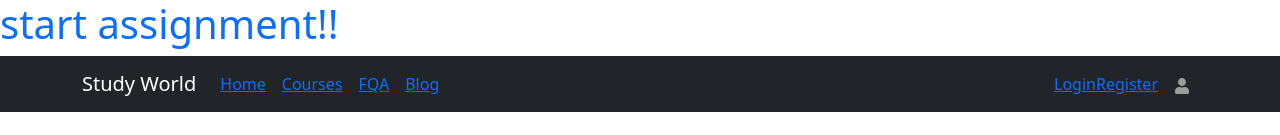
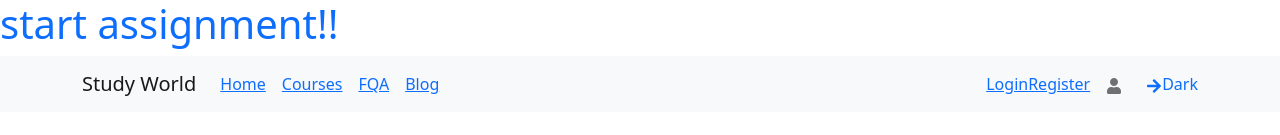
Before and after one commit to Nadim44/study-client-repo-10, a React (Create React App) app: page / in a window 1280 px wide. Shown: the top 135 px of the page. Built offline with nearby package versions, Linux system fonts and the light colour scheme; no server answers.

Commit message:
togglr theme added

```diff
--- a/src/Header/Header.js
+++ b/src/Header/Header.js
@@ -6,13 +6,24 @@ import Navbar from 'react-bootstrap/Navbar';
 import SideNav from '../Pages/Shared/SideNav/SideNav';
 import { useContext } from 'react';
 import { AuthContext } from '../contexts/AuthProvider/AuthProvider';
-import { FaUser } from 'react-icons/fa';
+import { FaArrowRight, FaUser } from 'react-icons/fa';
 import { Button, Image } from 'react-bootstrap';
+import { useState } from 'react';
 
 
 
 const Header = () => {
     const { user, logOut } = useContext(AuthContext)
+    const [theme, setTheme] = useState(false)
+
+    const handleTheme = () => {
+        if (theme === false) {
+            setTheme(true)
+        }
+        else {
+            setTheme(false)
+        }
+    }
 
     const handleLogOut = () => {
         logOut()
@@ -21,7 +32,7 @@ const Header = () => {
     }
 
     return (
-        <Navbar collapseOnSelect expand="lg" className='mb-4' bg="dark" variant="dark">
+        <Navbar collapseOnSelect expand="lg" className='mb-4' bg="light" variant="light">
             <Container>
                 <Navbar.Brand >Study World</Navbar.Brand>
                 <Navbar.Toggle aria-controls="responsive-navbar-nav" />
@@ -59,6 +70,14 @@ const Header = () => {
 
                             }
                         </Nav.Link>
+                        {
+                            theme ?
+                                <Link onClick={handleTheme} className='text-decoration-none mx-auto ms-3 mt-2'><FaArrowRight></FaArrowRight> Light</Link>
+                                :
+                                <Link onClick={handleTheme} className='text-decoration-none ms-3 mt-2'>
+                                    <FaArrowRight></FaArrowRight>
+                                    Dark</Link>
+                        }
                     </Nav>
                     <div className='d-lg-none'>
                         <SideNav></SideNav>
```
